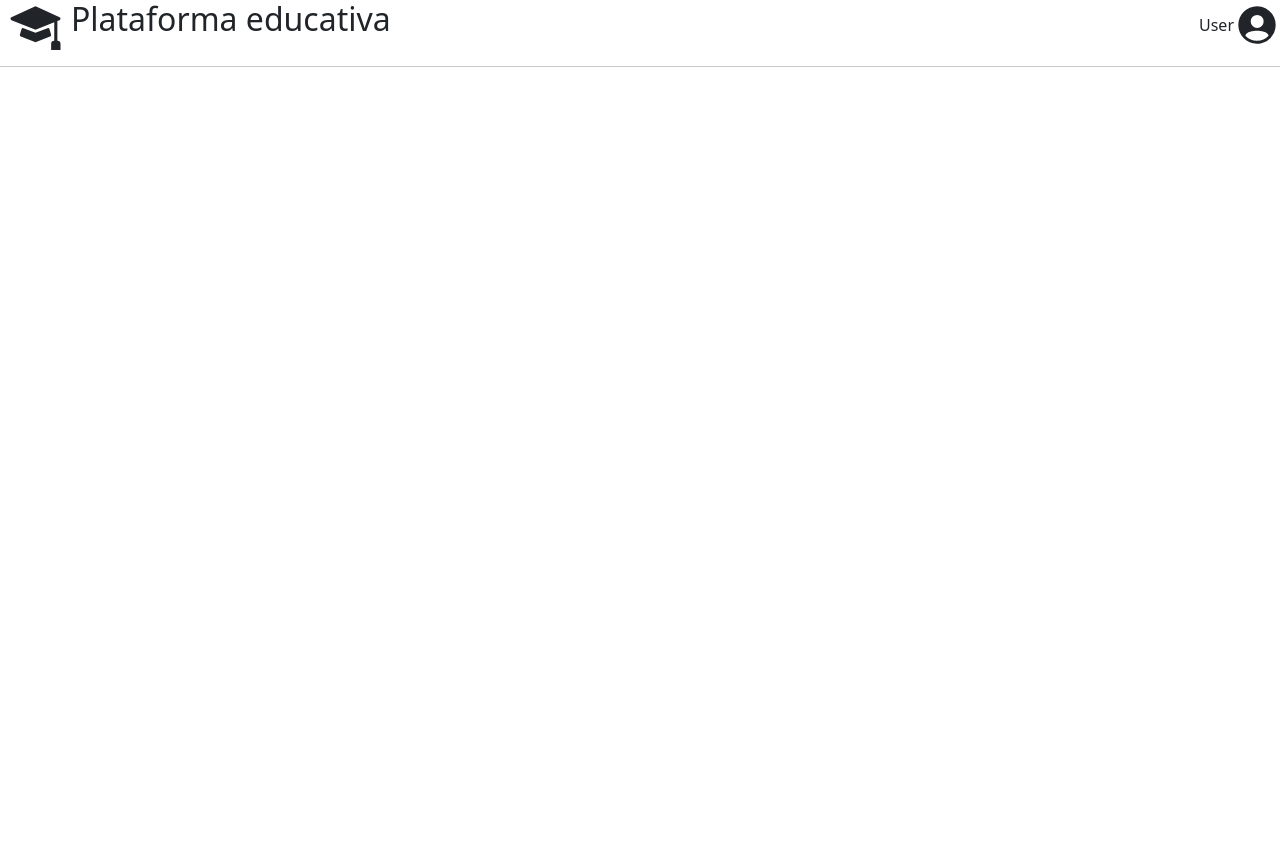
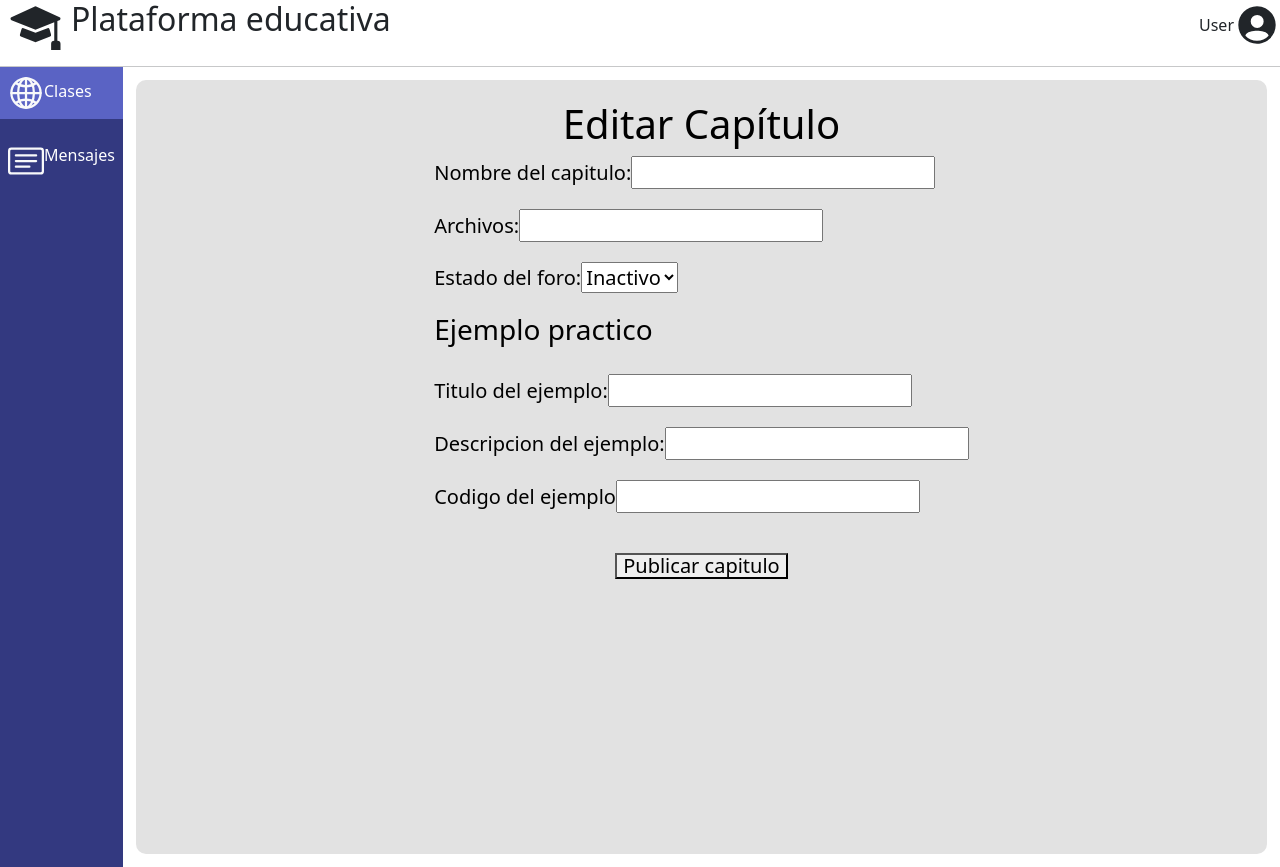
Before and after one commit to mitco874/TSS, a React (Create React App) app: page /clases/1234/editar-capitulo in a window 1280 px wide. Before the commit the page ends 800 px from the top, so only its background shows below. Built offline with nearby package versions, Linux system fonts and the light colour scheme.

Commit message:
added edit chapter form

```diff
--- a/src/components/App.jsx
+++ b/src/components/App.jsx
@@ -12,6 +12,7 @@ import Main from "./Main/Main";
 import Chapter from "./Chapter/Main";
 import { Material } from "../EducationPlatform/pages/Material";
 import { PracticeCodeEditor } from "./CodeEditorComponents/PracticeCodeEditor/PracticeCodeEditor";
+import EditarCapitulo from "./EditarCapitulo/Main";
 
 export const App = () => {
   return (
@@ -30,6 +31,10 @@ export const App = () => {
         <Route path="/practicas/:chapterId" element={<Material />} />
         <Route path="/compiler/:practiceId" element={<PracticeCodeEditor />} />
         <Route path="/clases/id_clase/crear-capitulo" element={<NuevoCap />} />
+        <Route
+          path="/clases/1234/editar-capitulo"
+          element={<EditarCapitulo />}
+        />
       </Routes>
     </BrowserRouter>
   );
--- /dev/null
+++ b/src/components/EditarCapitulo/Content/Class/Class.jsx
@@ -0,0 +1,89 @@
+import React from "react";
+import { useState } from "react";
+import styles from "./Class.module.css";
+
+export const Class = () => {
+  const [titulocap, setTitulocap] = useState("");
+  const [EnlaceMat, setEnlaceMat] = useState("");
+  const [EstadoForo, setEstadoForo] = useState("");
+  const [TituloEjem, setTituloEjem] = useState("");
+  const [DescripEjem, setDescripEjem] = useState("");
+  const [CodigoEjem, setCodigoEjem] = useState("");
+
+  return (
+    <div className={styles.Class}>
+      <h1>Editar Capítulo</h1>
+      <form>
+        <label htmlFor="titulocap">Nombre del capitulo: </label>
+        <input
+          type="text"
+          id="titulocap"
+          name="titulocap"
+          value={titulocap}
+          onChange={(e) => setTitulocap(e.target.value)}
+        />
+
+        <br />
+        <br />
+        <label htmlFor="EnlaceMat">Archivos: </label>
+        <input
+          type="text"
+          id="EnlaceMat"
+          name="EnlaceMat"
+          value={EnlaceMat}
+          onChange={(e) => setEnlaceMat(e.target.value)}
+        />
+
+        <br />
+        <br />
+        <label htmlFor="EstadoForo">Estado del foro: </label>
+        <select
+          name="EstadoForo"
+          onChange={(e) => setEstadoForo(e.target.value)}
+        >
+          <option value="Inactivo">Inactivo</option>
+          <option value="Activo">Activo</option>
+        </select>
+        <br />
+        <br />
+        <h3>Ejemplo practico</h3>
+        <br />
+        <label htmlFor="TituloEjem">Titulo del ejemplo: </label>
+        <input
+          type="text"
+          id="TituloEjem"
+          name="TituloEjem"
+          value={TituloEjem}
+          onChange={(e) => setTituloEjem(e.target.value)}
+        />
+
+        <br />
+        <br />
+        <label htmlFor="DescripEjem">Descripcion del ejemplo:</label>
+        <input
+          type="text"
+          id="DescripEjem"
+          name="DescripEjem"
+          value={DescripEjem}
+          onChange={(e) => setDescripEjem(e.target.value)}
+        />
+
+        <br />
+        <br />
+        <label htmlFor="CodigoEjem">Codigo del ejemplo</label>
+        <input
+          type="text"
+          id="CodigoEjem"
+          name="CodigoEjem"
+          value={CodigoEjem}
+          onChange={(e) => setCodigoEjem(e.target.value)}
+        />
+      </form>
+      <br />
+      <br />
+      <button id="botonNuevoCap" type="button">
+        Publicar capitulo{" "}
+      </button>
+    </div>
+  );
+};
--- /dev/null
+++ b/src/components/EditarCapitulo/Content/Class/Class.module.css
@@ -0,0 +1,20 @@
+.Class{
+    display:flex;
+    flex-direction: column;
+    background-color: #e2e2e2;
+    /*width: 100%;
+    height: 100%;
+    margin-left: 2%;*/
+    justify-content: center;
+    align-items: center;
+}
+
+.Class p{
+    text-align: center;
+}
+
+.ClassImage{
+    background-color: rgb(202, 183, 5);
+    width: 45vh;
+    height: 25vh;
+}
--- /dev/null
+++ b/src/components/EditarCapitulo/Content/Content.jsx
@@ -0,0 +1,12 @@
+import React from "react";
+import styles from "./Content.module.css";
+import { Class } from "./Class/Class";
+const Content = () => {
+  return (
+    <div className={styles.childContent}>
+      <Class />
+    </div>
+  );
+};
+
+export default Content;
--- /dev/null
+++ b/src/components/EditarCapitulo/Content/Content.module.css
@@ -0,0 +1,13 @@
+.childContent {
+    flex-grow: 1;
+    align-items: center;
+    justify-content: center;
+    margin: 1%;
+    padding: 20px;
+    font-size: 20px;
+    line-height: 20px;
+    color: #000000;
+    background-color: #e2e2e2;
+    border-radius: 10px;
+   /* border: 10px solid #000000;*/
+  }
--- /dev/null
+++ b/src/components/EditarCapitulo/Main.jsx
@@ -0,0 +1,16 @@
+import React from "react";
+import styles from "./Main.module.css";
+import Content from "./Content/Content";
+import SideBar from "./SideBar/SideBar";
+const EditarCapitulo = () => {
+  return (
+    <div className={styles.parent}>
+      <div className={styles.main}>
+        <SideBar></SideBar>
+        <Content />
+      </div>
+    </div>
+  );
+};
+
+export default EditarCapitulo;
--- /dev/null
+++ b/src/components/EditarCapitulo/Main.module.css
@@ -0,0 +1,10 @@
+.parent {
+    display: flex;
+    flex-direction: column;
+    height: 100vh;
+}
+
+.main {
+    display: flex;
+    flex-grow: 1;
+}
--- /dev/null
+++ b/src/components/EditarCapitulo/SideBar/SideBar.jsx
@@ -0,0 +1,54 @@
+import 'bootstrap/dist/css/bootstrap.min.css';
+
+import React from 'react';
+
+import { NavLink, useNavigate } from 'react-router-dom';
+
+const SideBar = () => {
+  const navigate = useNavigate();
+  return (
+    <div style={{'background':'#333980' }}>
+      <ul className='list-group'>
+        <li className='p-2 text-light mb-3' style={{'background':'#5A63C4'}}>
+          <svg
+            width="36"
+            height="36"
+            fill="none"
+            stroke="currentColor"
+            stroke-linecap="round"
+            stroke-linejoin="round"
+            stroke-width="1.5"
+            viewBox="0 0 24 24"
+            xmlns="http://www.w3.org/2000/svg"
+          >
+            <path d="M12 2.25A9.75 9.75 0 0 0 2.25 12c0 5.384 4.365 9.75 9.75 9.75 5.384 0 9.75-4.366 9.75-9.75 0-5.385-4.366-9.75-9.75-9.75Z"></path>
+            <path d="M12 2.25c-2.722 0-5.28 4.365-5.28 9.75 0 5.384 2.56 9.75 5.281 9.75 2.722 0 5.282-4.366 5.282-9.75 0-5.385-2.56-9.75-5.282-9.75Z"></path>
+            <path d="M5.5 5.5C7.293 6.773 9.55 7.532 12 7.532c2.451 0 4.708-.76 6.5-2.032"></path>
+            <path d="M18.5 18.5c-1.792-1.272-4.049-2.031-6.5-2.031-2.45 0-4.707.759-6.5 2.031"></path>
+            <path d="M12 2.25v19.5"></path>
+            <path d="M21.75 12H2.25"></path>
+          </svg>
+          <NavLink className='text-decoration-none text-white' to="/clases">Clases</NavLink>
+
+        </li>
+        <li className='p-2 text-light d-flex' >
+          <svg
+            xmlns="http://www.w3.org/2000/svg"
+            width="36"
+            height="36"
+            fill="currentColor"
+            class="bi bi-card-text"
+            viewBox="0 0 16 16"
+          >
+            <path d="M14.5 3a.5.5 0 0 1 .5.5v9a.5.5 0 0 1-.5.5h-13a.5.5 0 0 1-.5-.5v-9a.5.5 0 0 1 .5-.5h13zm-13-1A1.5 1.5 0 0 0 0 3.5v9A1.5 1.5 0 0 0 1.5 14h13a1.5 1.5 0 0 0 1.5-1.5v-9A1.5 1.5 0 0 0 14.5 2h-13z" />
+            <path d="M3 5.5a.5.5 0 0 1 .5-.5h9a.5.5 0 0 1 0 1h-9a.5.5 0 0 1-.5-.5zM3 8a.5.5 0 0 1 .5-.5h9a.5.5 0 0 1 0 1h-9A.5.5 0 0 1 3 8zm0 2.5a.5.5 0 0 1 .5-.5h6a.5.5 0 0 1 0 1h-6a.5.5 0 0 1-.5-.5z" />
+          </svg>
+          <NavLink className='text-decoration-none text-white' to="/clases"> Mensajes</NavLink>
+        </li>
+
+      </ul>
+    </div>
+  );
+};
+
+export default SideBar;
--- /dev/null
+++ b/src/components/EditarCapitulo/SideBar/SideBar.module.css
@@ -0,0 +1,18 @@
+.child {
+    display: inline-block;
+    vertical-align: top;
+    flex-direction: column;
+    align-items: center;
+    margin: 1%;
+    padding: 20px;
+    font-size: 20px;
+    font-family: 'Trebuchet MS', 'Lucida Sans Unicode', 'Lucida Grande', 'Lucida Sans', Arial, sans-serif;
+    line-height: 20px;
+    color: #000000;
+    background-color: #ffffff;
+    border-radius: 10px;
+    border: 10px solid #000000;
+}
+.list{
+    background-color: darkblue;
+}
```
Also changed, not shown: src/components/EditarCapitulo/Content/Class/Docs/sombrero.svg (added).
